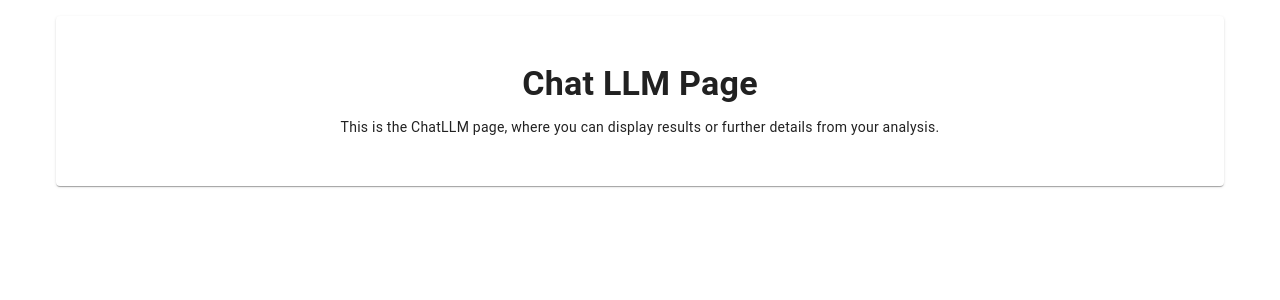
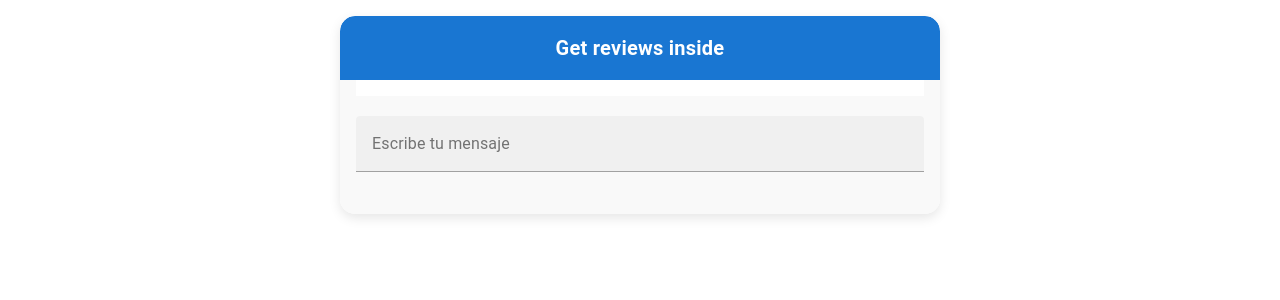
Before and after one commit to theripnono/RAG-google-reviews, a Vue app in the folder frontend/intelli-app/: page /chat in a window 1280 px wide. Shown: the top 300 px of the page. Built offline with nearby package versions, Linux system fonts and the light colour scheme.

Commit message:
chekpouint

```diff
--- a/frontend/intelli-app/src/components/ChatLLM.vue
+++ b/frontend/intelli-app/src/components/ChatLLM.vue
@@ -1,11 +1,24 @@
 <template>
     <v-container>
-      <v-card class="pa-8 text-center">
-        <v-card-title class="text-h4 font-weight-bold">
-          Chat LLM Page
-        </v-card-title>
-        <v-card-text>
-          <p>This is the ChatLLM page, where you can display results or further details from your analysis.</p>
+      <v-card class="chat-card">
+        <v-card-title class="text-center">Get reviews inside</v-card-title>
+        <v-card-text class="chat-container">
+          <v-list>
+            <v-list-item v-for="message in messages" :key="message.id">
+              <v-list-item-content :class="message.author">
+                <v-row>
+                  <v-col>{{ message.content }}</v-col>
+                </v-row>
+              </v-list-item-content>
+            </v-list-item>
+          </v-list>
+          <v-text-field
+            v-model="newMessage"
+            label="Escribe tu mensaje"
+            @keyup.enter="sendMessage"
+            class="message-input"
+            outlined
+          ></v-text-field>
         </v-card-text>
       </v-card>
     </v-container>
@@ -13,10 +26,75 @@
 
   <script>
   export default {
-    name: 'ChatLLM',
+    data() {
+      return {
+        messages: [],
+        newMessage: '',
+      };
+    },
+    methods: {
+      sendMessage() {
+        // Add user message to list
+        this.messages.push({ content: this.newMessage, author: 'user' });
+        this.newMessage = '';
+
+        // Simulate bot's reply
+        setTimeout(() => {
+          this.messages.push({ content: 'Hola! ¿En qué puedo ayudarte?', author: 'bot' });
+        }, 1000);
+      },
+    },
   };
   </script>
 
   <style scoped>
-  /* Add styles for your new page here */
+  .chat-card {
+    max-width: 600px;
+    margin: 0 auto;
+    border-radius: 15px;
+    box-shadow: 0 4px 12px rgba(0, 0, 0, 0.1);
+  }
+
+  .chat-container {
+    max-height: 400px;
+    overflow-y: auto;
+    padding-bottom: 20px;
+    background-color: #f9f9f9;
+  }
+
+  .message-input {
+    margin-top: 20px;
+  }
+
+  .user {
+    background-color: #e3f2fd;
+    border-radius: 8px;
+    padding: 10px;
+    margin: 8px 0;
+    text-align: right;
+  }
+
+  .bot {
+    background-color: #f1f8e9;
+    border-radius: 8px;
+    padding: 10px;
+    margin: 8px 0;
+    text-align: left;
+  }
+
+  .v-list-item-content {
+    padding: 10px;
+  }
+
+  .v-list-item {
+    margin-bottom: 10px;
+  }
+
+  .v-card-title {
+    background-color: #1976d2;
+    color: white;
+    font-weight: bold;
+    padding: 16px;
+    border-radius: 15px 15px 0 0;
+  }
   </style>
```
